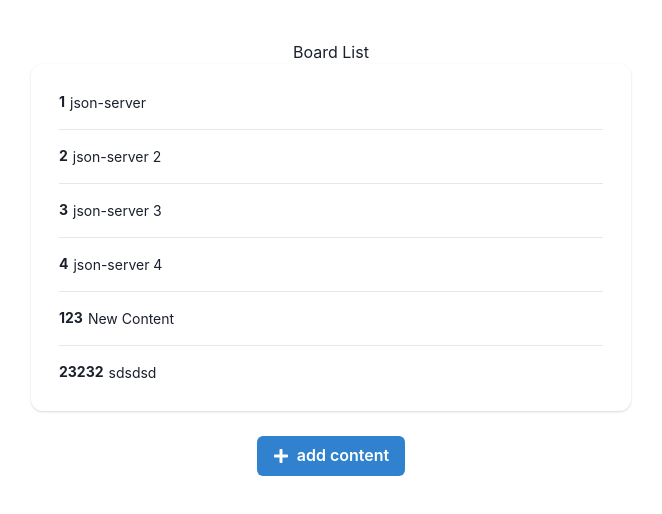
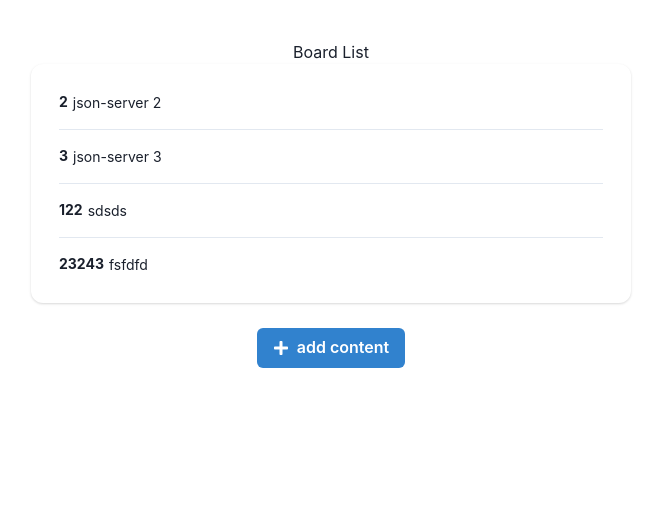
Before and after one commit to kori6810/nextjsCRUD, a Next.js app: page / in a window 1280 px wide. Shown: the top 514 px of the page, without its empty margins (309-971 px from the left). Built offline with nearby package versions, Linux system fonts and the light colour scheme; data requests are answered from the project's data file.

Commit message:
All Functions added, except Update

```diff
--- a/db.json
+++ b/db.json
@@ -1,10 +1,5 @@
 {
   "posts": [
-    {
-      "id": 1,
-      "title": "json-server",
-      "body": "hello this first time using json-server"
-    },
     {
       "id": 2,
       "title": "json-server 2",
@@ -16,19 +11,14 @@
       "body": "hello this first time using json-server"
     },
     {
-      "id": 4,
-      "title": "json-server 4",
-      "body": "hello this first time using json-server"
+      "id": 122,
+      "title": "sdsds",
+      "body": "sdsds"
     },
     {
-      "id": "123",
-      "title": "New Content",
-      "body": "bla bla bla bnalksd sdlskndklsnndnsk kldklsdsm"
-    },
-    {
-      "id": "23232",
-      "title": "sdsdsd",
-      "body": "asdasdasdasd"
+      "id": 23243,
+      "title": "fsfdfd",
+      "body": "dfsdfsdf"
     }
   ]
 }
```
Also changed, not shown: pages/addContent.tsx (+2 -13 lines), pages/content/[contentid].tsx (+13 -10 lines), pages/index.tsx (+3 -8 lines).
